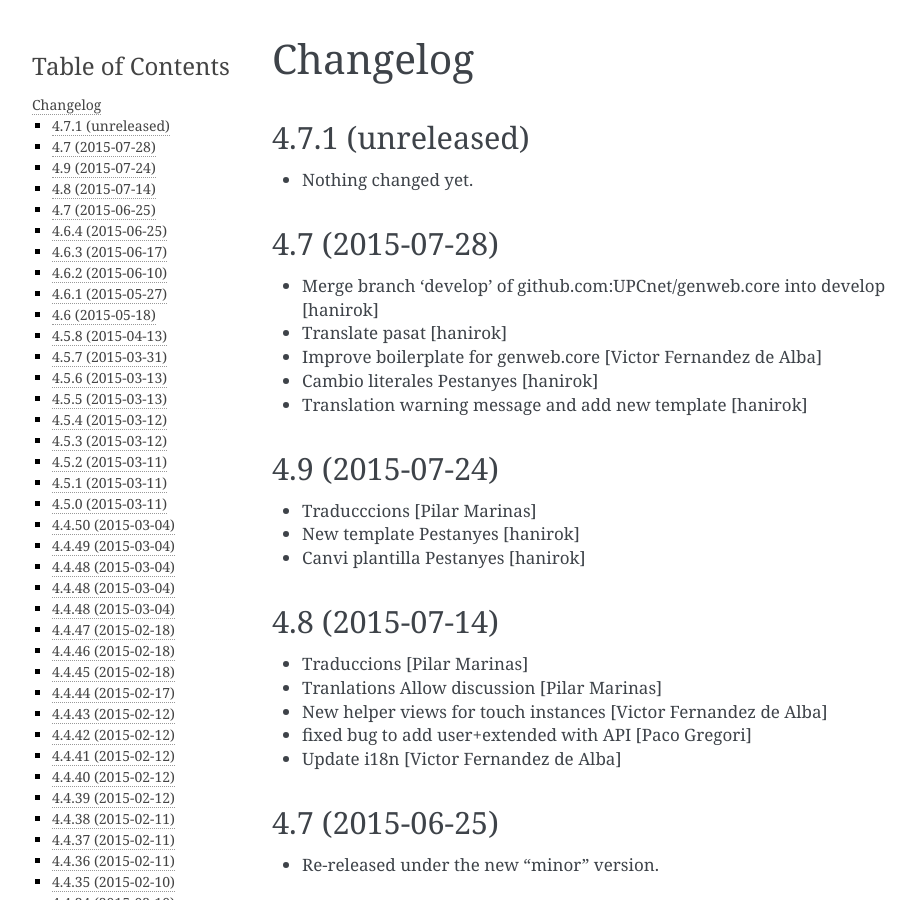
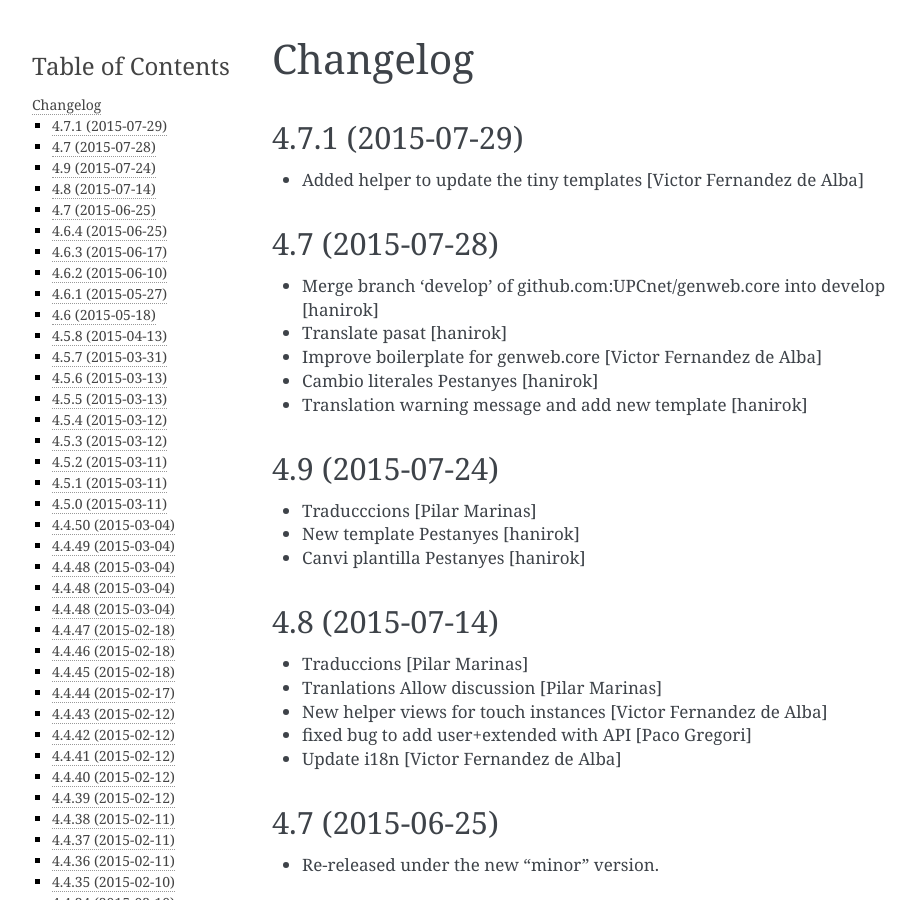
Before and after one commit to UPCnet/genweb.core, a Sphinx documentation site: the page built from docs/HISTORY.rst, in a window 1280 px wide and 900 px high. Shown: the whole window, without its empty margins (148-1064 px from the left). Built offline with Sphinx 7.4.7, drawn with Linux system fonts in a browser that asks for light colours.

Commit message:
Preparing release 4.7.1

```diff
--- a/docs/HISTORY.rst
+++ b/docs/HISTORY.rst
@@ -1,11 +1,10 @@
 Changelog
 =========
 
-4.7.1 (unreleased)
+4.7.1 (2015-07-29)
 ------------------
 
-- Nothing changed yet.
-
+* Added helper to update the tiny templates [Victor Fernandez de Alba]
 
 4.7 (2015-07-28)
 ----------------
--- a/setup.py
+++ b/setup.py
@@ -1,7 +1,7 @@
 from setuptools import setup, find_packages
 import os
 
-version = '4.7.1.dev0'
+version = '4.7.1'
 
 README = open('README.rst').read()
 HISTORY = open(os.path.join('docs', 'HISTORY.rst')).read()
```
